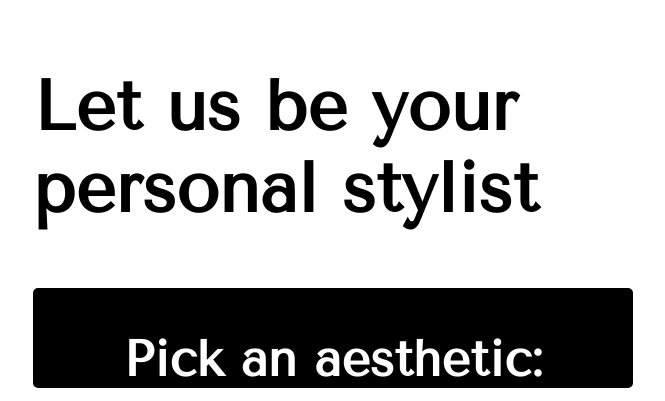
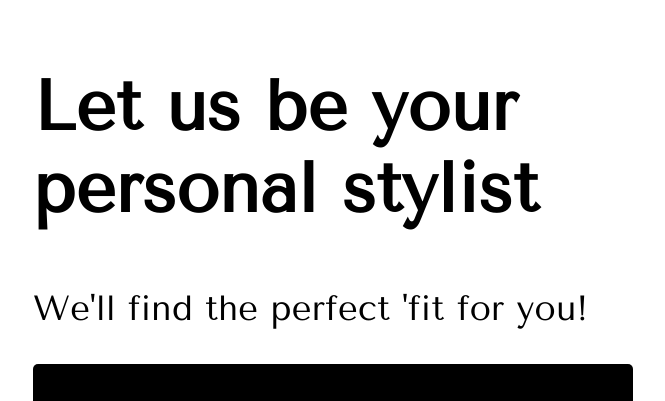
Before and after one commit to hmeeet/aritzia-fit-quiz, a plain HTML site: page index.html in a window 1280 px wide. Shown: the top 401 px of the page, without its empty margins (307-972 px from the left). Drawn offline with nearby package versions, Linux system fonts and the light colour scheme.

Commit message:
Update index.html

```diff
--- a/index.html
+++ b/index.html
@@ -14,7 +14,7 @@
     <body>
     <section>
         <h1>Let us be your personal stylist</h1>
-        <p> </p>
+        <p>We'll find the perfect 'fit for you!</p>
         <div id="questions"></div>
         <div id="answer"></div>
     </section>
```
